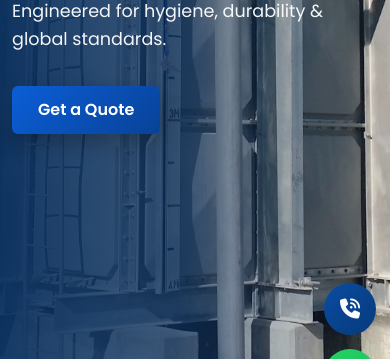
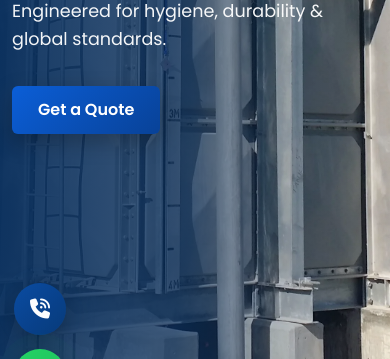
Before and after one commit to Devharish1/eht-water-tanks-dev, a plain HTML site: page index.html in a window 390 px wide. Shown: the part 423-782 px from the top of the page. Drawn offline with nearby package versions, Linux system fonts and the light colour scheme; a script that the page names is missing.

Commit message:
cta icon overlap issue resolved

```diff
--- a/index.html
+++ b/index.html
@@ -514,13 +514,14 @@ html {
 /* ===== FLOATING ICON CTA ===== */
 .floating-cta-icons {
   position: fixed;
-  right: 22px;
+  left: 22px;      /* 👈 move to left */
   bottom: 28px;
   z-index: 9999;
   display: flex;
   flex-direction: column;
   gap: 14px;
 }
+
 
 /* ICON BUTTON */
 .cta-icon {
@@ -598,7 +599,7 @@ html {
 /* MOBILE */
 @media (max-width: 768px) {
   .floating-cta-icons {
-    right: 14px;
+    left: 14px;    /* 👈 mobile left */
     bottom: 20px;
   }
 
```
